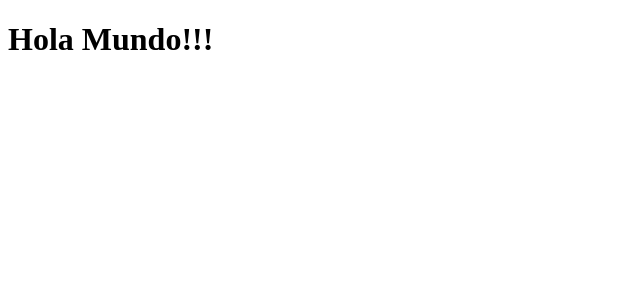
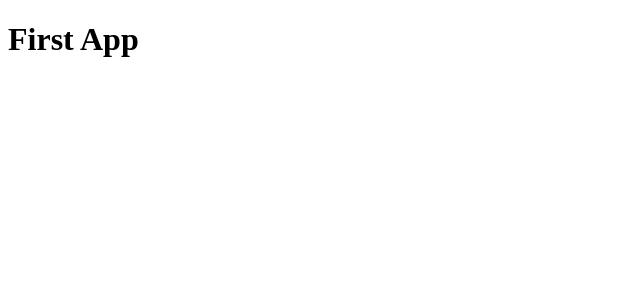
Before and after one commit to vmonsalv/cursoReact, a React (Vite) app in the folder 03-counter-app-vite/: page / in a window 1280 px wide. Shown: the top 300 px of the page, without its empty margins (0-640 px from the left). Built offline with nearby package versions, Linux system fonts and the light colour scheme.

Commit message:
componentes / FirstApp

```diff
--- /dev/null
+++ b/03-counter-app-vite/src/FirstApp.jsx
@@ -0,0 +1,3 @@
+export const FirstApp = () => {
+    return <h1>First App</h1>;
+}
--- /dev/null
+++ b/03-counter-app-vite/src/HelloWorldApp.jsx
@@ -0,0 +1,11 @@
+// functional component
+// nombre en PascalCase
+// function App() {
+//     return <h1>¡¡¡Hola Mundo!!!</h1>;
+// }
+
+export const App = () => {
+    return <h1>¡¡¡Hola Mundo!!!</h1>;
+}
+
+// export default App
--- a/03-counter-app-vite/src/main.jsx
+++ b/03-counter-app-vite/src/main.jsx
@@ -1,13 +1,12 @@
 import React from "react";
 import ReactDOM from "react-dom/client"; // para renderizar
+import { FirstApp } from "./FirstApp";
 
-// functional component
-const App = () => {
-    return <h1>Hola Mundo!!!</h1>;
-}
+// import { App } from './HelloWorldApp'
+
 
 ReactDOM.createRoot(document.getElementById("root")).render(
     <React.StrictMode>
-        <App />
+        <FirstApp />
     </React.StrictMode>
 );
```
